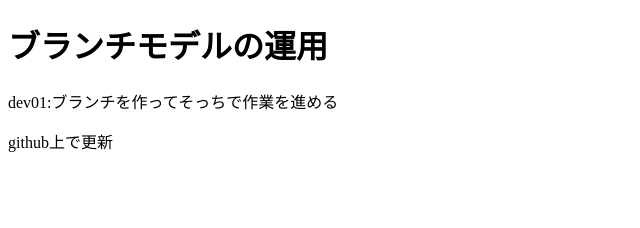
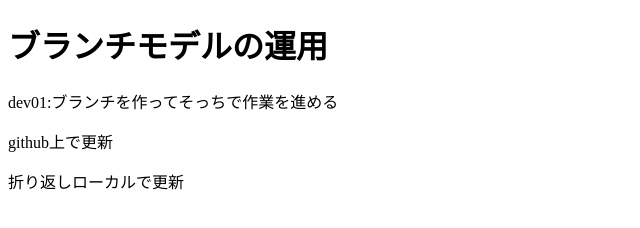
Before and after one commit to n02070/0826, a plain HTML site: page index.html in a window 1280 px wide. Shown: the whole page, without its empty margins (0-640 px from the left). Drawn offline with Linux system fonts and the light colour scheme.

Commit message:
ローカルで更新

```diff
--- a/index.html
+++ b/index.html
@@ -9,6 +9,7 @@
     <h1>ブランチモデルの運用</h1>
     <p>dev01:ブランチを作ってそっちで作業を進める</p>
     <p>github上で更新</p>
+    <p>折り返しローカルで更新</p>
 
 
 </body>
```
